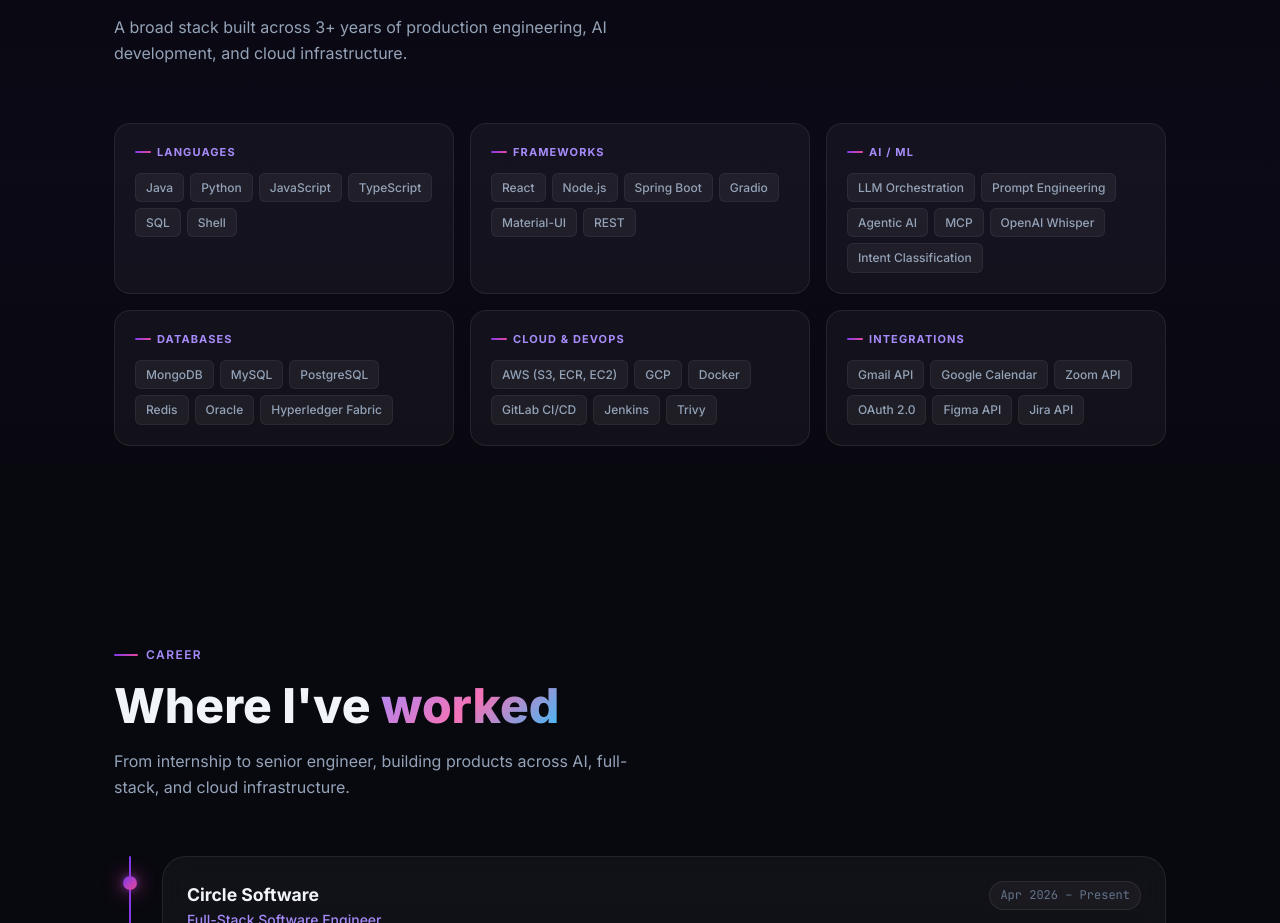
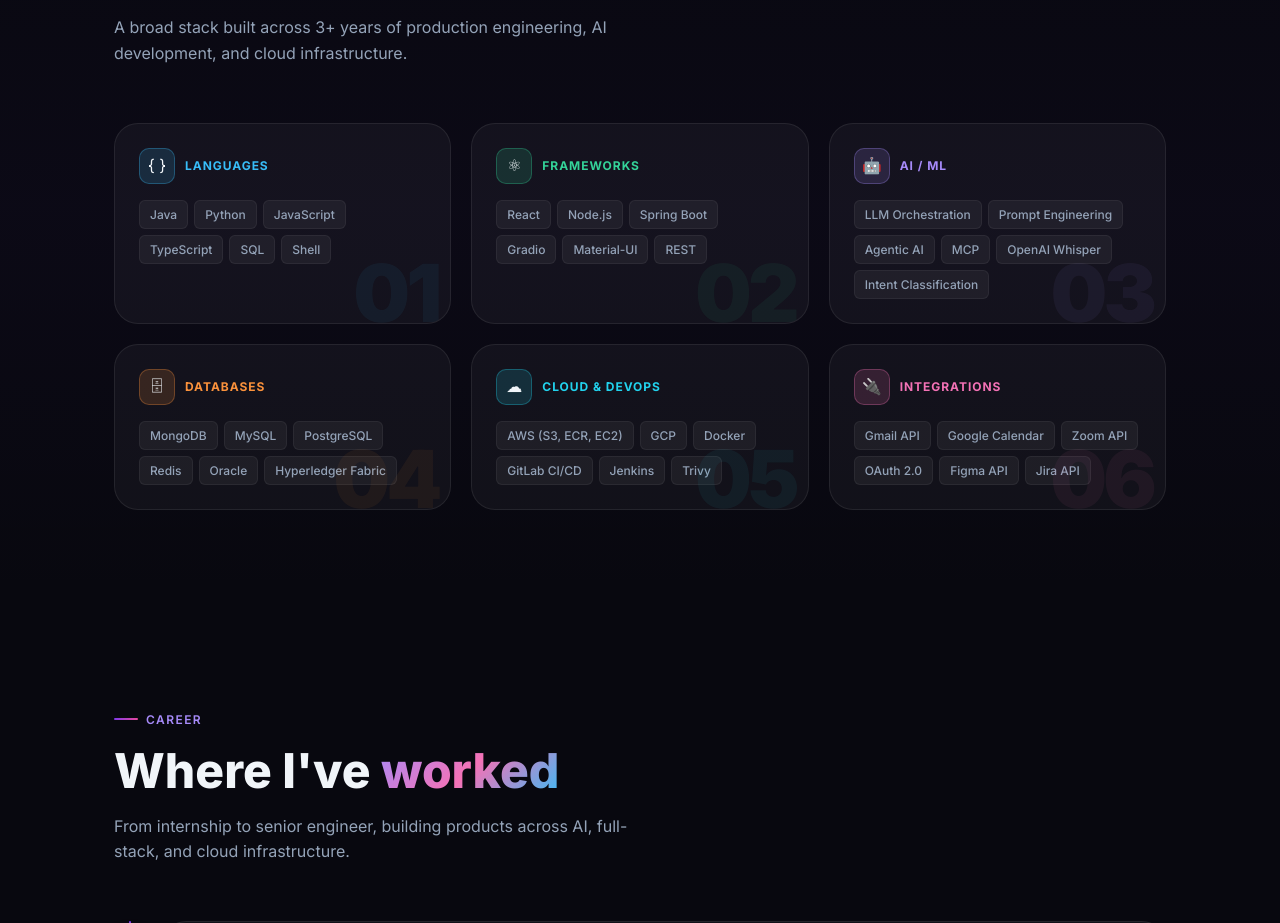
Before and after one commit to sruthivellore/portfolio, a React (Vite) app: page / in a window 1280 px wide. Shown: the part 1780-2703 px from the top of the page. Built offline with nearby package versions, Linux system fonts and the light colour scheme.

Commit message:
Apply same card treatment to skills: numbered bg, colored stripe, icon glow per category

```diff
--- a/src/App.css
+++ b/src/App.css
@@ -411,40 +411,75 @@ section { padding: 96px 0; }
 .skills-grid {
   display: grid;
   grid-template-columns: repeat(3, 1fr);
-  gap: 16px;
+  gap: 20px;
 }
 .skill-card {
-  padding: 20px;
-  border-radius: var(--radius);
+  padding: 24px;
+  border-radius: var(--radius-lg);
   background: var(--glass);
   border: 1px solid var(--border);
-  transition: all 0.2s;
+  transition: all 0.3s cubic-bezier(0.4, 0, 0.2, 1);
+  position: relative;
+  overflow: hidden;
 }
-.skill-card:hover { background: var(--glass-hover); border-color: var(--border-hover); transform: translateY(-2px); }
+.skill-card::after {
+  content: attr(data-index);
+  position: absolute;
+  bottom: -10px; right: 12px;
+  font-size: 80px; font-weight: 900;
+  color: var(--skill-color, var(--purple));
+  opacity: 0.06; line-height: 1;
+  pointer-events: none;
+  transition: opacity 0.3s;
+  font-family: var(--font); letter-spacing: -4px;
+}
+.skill-card::before {
+  content: '';
+  position: absolute;
+  top: 0; left: 0; right: 0; height: 3px;
+  background: var(--skill-color, var(--purple));
+  transform: scaleX(0); transform-origin: left;
+  transition: transform 0.35s cubic-bezier(0.4, 0, 0.2, 1);
+}
+.skill-card:hover {
+  border-color: var(--skill-color, var(--border-hover));
+  transform: translateY(-4px);
+  box-shadow: 0 20px 60px rgba(0,0,0,0.3);
+  background: rgba(255,255,255,0.06);
+}
+.skill-card:hover::before { transform: scaleX(1); }
+.skill-card:hover::after { opacity: 0.1; }
+.skill-card-header { display: flex; align-items: center; gap: 10px; margin-bottom: 16px; }
+.skill-icon {
+  width: 36px; height: 36px;
+  border-radius: 10px;
+  display: flex; align-items: center; justify-content: center;
+  font-size: 16px;
+  background: color-mix(in srgb, var(--skill-color, var(--purple)) 15%, transparent);
+  border: 1px solid color-mix(in srgb, var(--skill-color, var(--purple)) 30%, transparent);
+  flex-shrink: 0;
+  transition: transform 0.2s;
+}
+.skill-card:hover .skill-icon { transform: scale(1.1); }
 .skill-category {
-  font-size: 11px;
-  font-weight: 700;
-  letter-spacing: 0.1em;
-  text-transform: uppercase;
-  color: var(--purple-light);
-  margin-bottom: 12px;
-  display: flex;
-  align-items: center;
-  gap: 6px;
+  font-size: 12px; font-weight: 700;
+  letter-spacing: 0.08em; text-transform: uppercase;
+  color: var(--skill-color, var(--purple-light));
 }
-.skill-category::before { content: ''; width: 16px; height: 2px; background: var(--grad); border-radius: 2px; }
 .skill-items { display: flex; flex-wrap: wrap; gap: 6px; }
 .skill-chip {
-  padding: 4px 10px;
-  border-radius: 6px;
-  font-size: 12px;
-  font-weight: 500;
+  padding: 4px 10px; border-radius: 6px;
+  font-size: 12px; font-weight: 500;
   background: rgba(255,255,255,0.05);
   color: var(--text-soft);
   border: 1px solid rgba(255,255,255,0.06);
   transition: all 0.2s;
 }
-.skill-card:hover .skill-chip { background: rgba(255,255,255,0.08); color: var(--text); }
+.skill-card:hover .skill-chip {
+  background: color-mix(in srgb, var(--skill-color, var(--purple)) 10%, transparent);
+  color: var(--text);
+  border-color: color-mix(in srgb, var(--skill-color, var(--purple)) 25%, transparent);
+}
 
 /* ===== EXPERIENCE ===== */
 /*
--- a/src/App.jsx
+++ b/src/App.jsx
@@ -19,12 +19,12 @@ export const DATA = {
   github: 'https://github.com/sruthivellore',
 
   skills: [
-    { category: 'Languages', items: ['Java', 'Python', 'JavaScript', 'TypeScript', 'SQL', 'Shell'] },
-    { category: 'Frameworks', items: ['React', 'Node.js', 'Spring Boot', 'Gradio', 'Material-UI', 'REST'] },
-    { category: 'AI / ML', items: ['LLM Orchestration', 'Prompt Engineering', 'Agentic AI', 'MCP', 'OpenAI Whisper', 'Intent Classification'] },
-    { category: 'Databases', items: ['MongoDB', 'MySQL', 'PostgreSQL', 'Redis', 'Oracle', 'Hyperledger Fabric'] },
-    { category: 'Cloud & DevOps', items: ['AWS (S3, ECR, EC2)', 'GCP', 'Docker', 'GitLab CI/CD', 'Jenkins', 'Trivy'] },
-    { category: 'Integrations', items: ['Gmail API', 'Google Calendar', 'Zoom API', 'OAuth 2.0', 'Figma API', 'Jira API'] },
+    { category: 'Languages',        icon: '{ }', color: '#38bdf8', items: ['Java', 'Python', 'JavaScript', 'TypeScript', 'SQL', 'Shell'] },
+    { category: 'Frameworks',       icon: '⚛',   color: '#34d399', items: ['React', 'Node.js', 'Spring Boot', 'Gradio', 'Material-UI', 'REST'] },
+    { category: 'AI / ML',          icon: '🤖',  color: '#a78bfa', items: ['LLM Orchestration', 'Prompt Engineering', 'Agentic AI', 'MCP', 'OpenAI Whisper', 'Intent Classification'] },
+    { category: 'Databases',        icon: '🗄',  color: '#fb923c', items: ['MongoDB', 'MySQL', 'PostgreSQL', 'Redis', 'Oracle', 'Hyperledger Fabric'] },
+    { category: 'Cloud & DevOps',   icon: '☁',  color: '#22d3ee', items: ['AWS (S3, ECR, EC2)', 'GCP', 'Docker', 'GitLab CI/CD', 'Jenkins', 'Trivy'] },
+    { category: 'Integrations',     icon: '🔌',  color: '#f472b6', items: ['Gmail API', 'Google Calendar', 'Zoom API', 'OAuth 2.0', 'Figma API', 'Jira API'] },
   ],
 
   experience: [
--- a/src/components/Skills.jsx
+++ b/src/components/Skills.jsx
@@ -14,7 +14,7 @@ export default function Skills() {
         </div>
         <div className="skills-grid">
           {DATA.skills.map((group, i) => (
-            <SkillCard key={group.category} group={group} delay={i} />
+            <SkillCard key={group.category} group={group} index={i + 1} delay={(i % 3) + 1} />
           ))}
         </div>
       </div>
@@ -22,11 +22,21 @@ export default function Skills() {
   )
 }
 
-function SkillCard({ group, delay }) {
+function SkillCard({ group, index, delay }) {
   const ref = useScrollReveal()
+  const num = String(index).padStart(2, '0')
+
   return (
-    <div ref={ref} className={`skill-card reveal reveal-delay-${(delay % 4) + 1}`}>
-      <div className="skill-category">{group.category}</div>
+    <div
+      ref={ref}
+      className={`skill-card reveal reveal-delay-${delay}`}
+      style={{ '--skill-color': group.color }}
+      data-index={num}
+    >
+      <div className="skill-card-header">
+        <div className="skill-icon">{group.icon}</div>
+        <div className="skill-category">{group.category}</div>
+      </div>
       <div className="skill-items">
         {group.items.map(item => (
           <span key={item} className="skill-chip">{item}</span>
```
